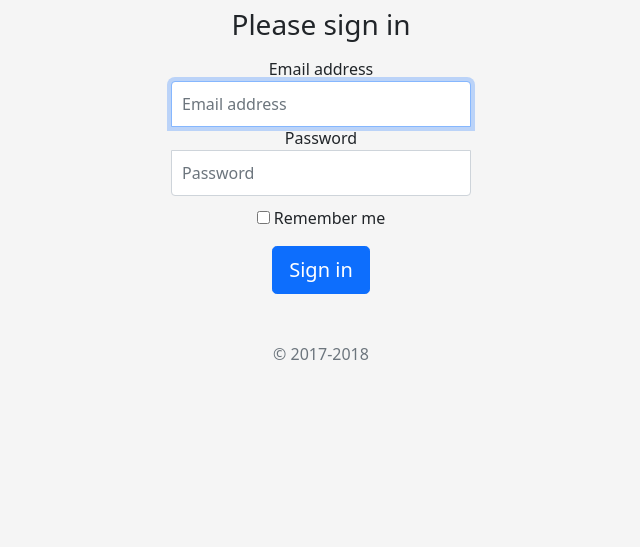
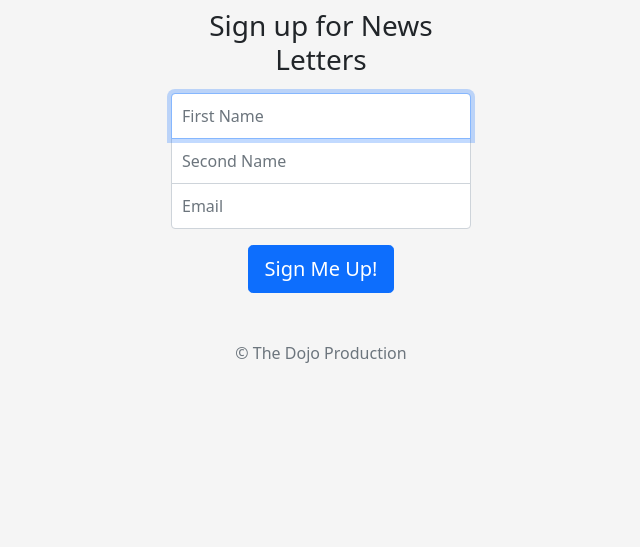
Before and after one commit to MUSTANG36/NewsLetterSignUp, a website: page signup.html in a window 1280 px wide. Shown: the part 253-800 px from the top of the page, without its empty margins (319-959 px from the left). Drawn offline with nearby package versions, Linux system fonts and the light colour scheme.

Commit message:
Updated app.js
Updated static css page
Updated POST method for input variables

```diff
--- a/signin.css
+++ b/public/signin.css
@@ -37,12 +37,16 @@ body {
 .form-signin .form-control:focus {
   z-index: 2;
 }
-.form-signin input[type="email"] {
+.top {
   margin-bottom: -1px;
   border-bottom-right-radius: 0;
   border-bottom-left-radius: 0;
 }
-.form-signin input[type="password"] {
+.middle{
+    border-radius: 0px;
+    margin-bottom:-1px;
+}
+.bottom{
   margin-bottom: 10px;
   border-top-left-radius: 0;
   border-top-right-radius: 0;
--- a/signup.html
+++ b/signup.html
@@ -8,7 +8,7 @@
     <meta name="author" content="">
     <link rel="icon" href="/docs/4.0/assets/img/favicons/favicon.ico">
 
-    <title>Signin Template for Bootstrap</title>
+    <title>Signin News letter</title>
 
     <link rel="canonical" href="https://getbootstrap.com/docs/4.0/examples/sign-in/">
 
@@ -20,20 +20,18 @@
   </head>
 
   <body class="text-center">
-    <form class="form-signin">
-      <img class="mb-4" src="https://getbootstrap.com/docs/4.0/assets/brand/bootstrap-solid.svg" alt="" width="72" height="72">
-      <h1 class="h3 mb-3 font-weight-normal">Please sign in</h1>
-      <label for="inputEmail" class="sr-only">Email address</label>
-      <input type="email" id="inputEmail" class="form-control" placeholder="Email address" required autofocus>
-      <label for="inputPassword" class="sr-only">Password</label>
-      <input type="password" id="inputPassword" class="form-control" placeholder="Password" required>
+    <form class="form-signin" action='/' method="POST">
+      <img class="mb-4" src="/poster.png" alt="" width="72" height="72">
+      <h1 class="h3 mb-3 font-weight-normal">Sign up for News Letters</h1>
+
+      <input type="text" name="firstName"  class="form-control top" placeholder="First Name" required autofocus>
+      <input type="text" name="secondName" class="form-control middle" placeholder="Second Name" required>
+      <input type="email" name="email" class="form-control bottom" placeholder="Email" required>
       <div class="checkbox mb-3">
-        <label>
-          <input type="checkbox" value="remember-me"> Remember me
-        </label>
+
       </div>
-      <button class="btn btn-lg btn-primary btn-block" type="submit">Sign in</button>
-      <p class="mt-5 mb-3 text-muted">&copy; 2017-2018</p>
+      <button class="btn btn-lg btn-primary btn-block" type="submit">Sign Me Up!</button>
+      <p class="mt-5 mb-3 text-muted">&copy; The Dojo Production</p>
     </form>
   </body>
 </html>
```
Also changed, not shown: app.js (+18 -1 lines), public/poster.png (added).
